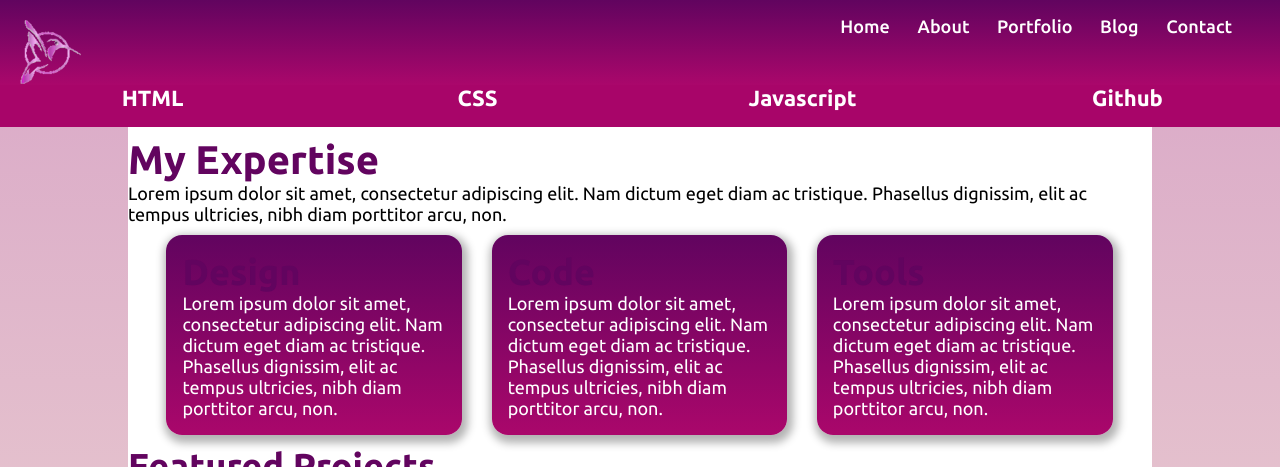
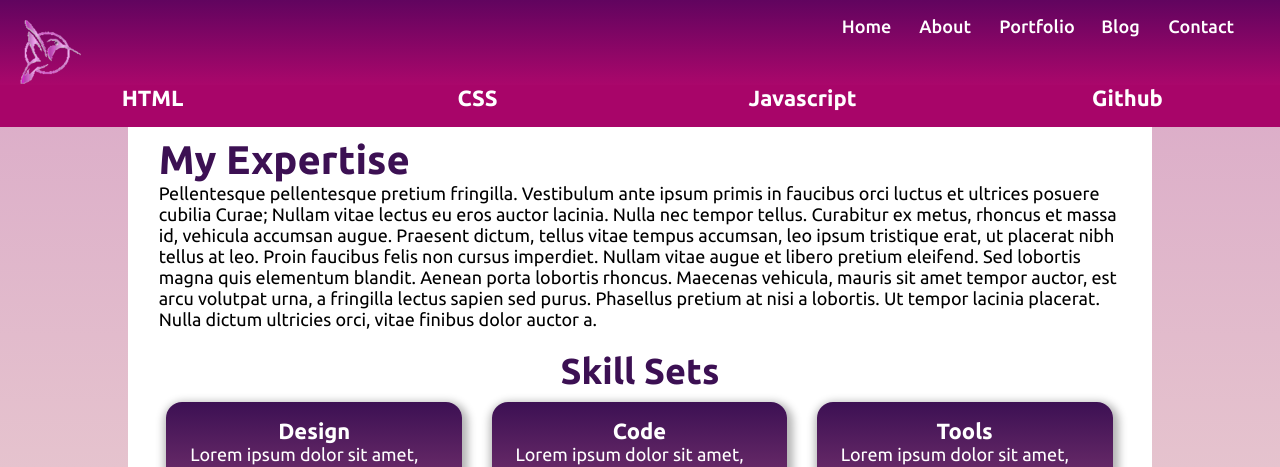
Before and after one commit to Steve-AB/Steve-AB.github.io, a Jekyll site: the page built from portfolio/index.html, in a window 1280 px wide and 1400 px high. Shown: the top 467 px of the window. Built offline with Jekyll 4.4.1, drawn with Linux system fonts in a browser that asks for light colours; nearby versions of some CDN libraries; some of the changed text lies outside the part shown; grey boxes are pictures that could not be loaded.

Commit message:
update files

```diff
--- a/css/portfolio.css
+++ b/css/portfolio.css
@@ -1,11 +1,13 @@
-* { box-sizing: border-box;}
+*, *:before, *:after {
+  box-sizing: border-box;
+}
 
 body {
   font-family: Ubuntu, sans-serif;
   background: #d9a7c7;
-background: linear-gradient(to bottom, #d9a7c7, #fffcdc);
+  background: linear-gradient(to bottom, #d9a7c7, #fffcdc);
 }
-.intro-container, .projects {
+.intro-container, .projects, .skills {
   width: 80%;
   margin: 0 auto;
   background-color: #ffffff;
@@ -19,19 +21,111 @@
   background-color: #ffffff;
   padding-left: 3%;
 }
-
 .box {
   width: 30%;
   margin-left: 3%;
   background: #ad5389;
-  background: linear-gradient(to bottom,  #61045f,
-    #aa076b);
+  background: linear-gradient(to bottom, #3c1053, #ad5389);
   box-shadow: 2px 4px 8px 4px rgba(0,0,0,0.3);
   border-radius: 1em;
   color: #fff;
   padding: 1em;
 }
-
 .box:first-child {
   margin-left: 0 ;
 }
+h1, h3, p, a {
+  padding-left: 3%;
+  padding-right: 3%;
+}
+h2, h4 {
+  text-align: center;
+}
+h1, h2, h3 {
+  color: #3c1053;
+}
+h4 {
+  font-size: 22px;
+}
+img {
+  max-width: 100%;
+  border-radius: 10px;
+}
+.media > .title { grid-area: title; }
+.media > .img { grid-area: img; }
+.media > .content { grid-area: bd; }
+.media > .footer { grid-area: ft; }
+
+.media {
+  width: 90%;
+  grid-template-columns: minmax(150px, 1fr) 3fr;
+  margin-bottom: 2em;
+  margin-left: 5%;
+  border: 2px solid #3c1053;
+  border-radius: 10px;
+  padding: 10px;
+  display: grid;
+  grid-column-gap: 20px;
+  grid-template-areas:
+    "title"
+    "img"
+    "bd"
+    "ft";
+}
+.footer {
+      border-radius: 0 0 10px 10px;
+      color: #3c1053;
+}
+@media (min-width: 600px) {
+  /* clearfix*/
+  .media:after {
+    content: "";
+    display: block;
+    clear: both;
+  }
+
+  .media > .media {
+    margin-left: 160px;
+    clear: both;
+  }
+
+  .media .img {
+    float: left;
+    margin: 0 10px 0 0;
+    width: 150px;
+  }
+
+  .media .footer {
+    background-color: #fdcefc;
+    padding: 10px;
+  }
+
+  .media > * {
+    margin: 0 0 0 160px;
+  }
+
+  @supports(display: grid ) {
+    /* override */
+    .media > * {
+      margin: 0;
+    }
+    .media .img {
+      width: auto;
+      margin: 0;
+    }
+    .media:after {
+      content: none;
+    }
+
+    .media {
+      display: grid;
+      grid-column-gap: 20px;
+      grid-template-columns: 150px 3fr;
+      grid-template-rows: auto 1fr auto;
+      grid-template-areas:
+        "img title"
+        "img bd"
+        "ft ft";
+    }
+  }
+}
--- a/portfolio/index.html
+++ b/portfolio/index.html
@@ -7,25 +7,26 @@
 </head>
 <div class="intro-container">
  <h1>My Expertise</h1>
-  <p>Lorem ipsum dolor sit amet, consectetur adipiscing elit. Nam dictum eget
-      diam ac tristique. Phasellus dignissim, elit ac tempus ultricies, nibh
-      diam porttitor arcu, non.</p>
+  <p>Pellentesque pellentesque pretium fringilla. Vestibulum ante ipsum primis in faucibus orci luctus et ultrices posuere cubilia Curae; Nullam vitae lectus eu eros auctor lacinia. Nulla nec tempor tellus. Curabitur ex metus, rhoncus et massa id, vehicula accumsan augue. Praesent dictum, tellus vitae tempus accumsan, leo ipsum tristique erat, ut placerat nibh tellus at leo. Proin faucibus felis non cursus imperdiet. Nullam vitae augue et libero pretium eleifend. Sed lobortis magna quis elementum blandit. Aenean porta lobortis rhoncus. Maecenas vehicula, mauris sit amet tempor auctor, est arcu volutpat urna, a fringilla lectus sapien sed purus. Phasellus pretium at nisi a lobortis. Ut tempor lacinia placerat. Nulla dictum ultricies orci, vitae finibus dolor auctor a.</p>
+</div>
+<div class="skills">
+  <h2>Skill Sets</h2>
 </div>
 <div class="box-container">
   <div class="box">
-    <h2>Design</h2>
+    <h4>Design</h4>
     <p>Lorem ipsum dolor sit amet, consectetur adipiscing elit. Nam dictum eget
       diam ac tristique. Phasellus dignissim, elit ac tempus ultricies, nibh
       diam porttitor arcu, non.</p>
   </div>
   <div class="box">
-    <h2>Code</h2>
+    <h4>Code</h4>
     <p>Lorem ipsum dolor sit amet, consectetur adipiscing elit. Nam dictum eget
       diam ac tristique. Phasellus dignissim, elit ac tempus ultricies, nibh
       diam porttitor arcu, non. </p>
   </div>
   <div class="box">
-    <h2>Tools</h2>
+    <h4>Tools</h4>
     <p>Lorem ipsum dolor sit amet, consectetur adipiscing elit. Nam dictum eget
       diam ac tristique. Phasellus dignissim, elit ac tempus ultricies, nibh
       diam porttitor arcu, non.  </p>
@@ -33,9 +34,12 @@
 </div>
 <div class="projects">
   <h2>Featured Projects</h2>
-  <div class="images-right">
-    <img alt="mountains" src="/images/mountains.jpg"/>
-    <h3>Project Title</h3>
+  <div class="media">
+  <div class="img">
+    <img src="http://placehold.it/250x250" alt="Placeholder">
+  </div>
+    <h3 class="title">Project Title</h3>
+  <div class="content">
       <p>Featured Skills</p>
       <p>Lorem ipsum dolor sit amet, consectetur adipisicing elit, sed do eiusmod
       tempor incididunt ut labore et dolore magna aliqua. Ut enim ad minim
@@ -44,9 +48,16 @@
     </p>
     <a class="project-link" href="#">Check it out</a>
   </div>
-  <div class="images-left">
-    <img alt="mountains" src="/images/skate.jpg"/>
-    <h3>Project Title</h3>
+  <div class="footer">
+    An optional footer goes here.
+  </div>
+  </div>
+  <div class="media">
+  <div class="img">
+    <img src="http://placehold.it/250x250" alt="Placeholder">
+  </div>
+    <h3 class="title">Project Title</h3>
+    <div class="content">
       <p>Featured Skills</p>
       <p>Lorem ipsum dolor sit amet, consectetur adipisicing elit, sed do eiusmod
       tempor incididunt ut labore et dolore magna aliqua. Ut enim ad minim
@@ -55,4 +66,9 @@
     </p>
     <a class="project-link" href="#">Check it out</a>
   </div>
+
+  <div class="footer">
+    An optional footer goes here.
+  </div>
 </div>
+</div>
```
